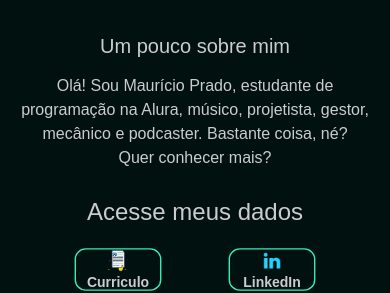
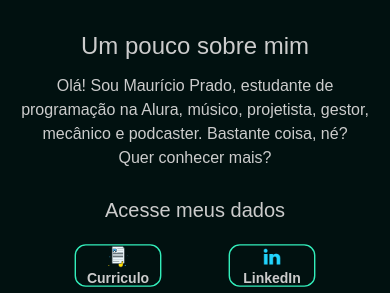
Before and after one commit to MauricioMadridPrado/meu-curriculo, a plain HTML site: page index.html in a window 390 px wide. Shown: the top 293 px of the page. Drawn offline with Linux system fonts and the light colour scheme.

Commit message:
Add files via upload

```diff
--- a/style/responsividade.css
+++ b/style/responsividade.css
@@ -18,7 +18,9 @@
     text-align: center;
 }
 .intro-texto-botoes-titulo{
+    display: block;
     margin: 30px 0 15px 0;
+    font-size: 1.25rem;
 }
 
 }
@@ -40,7 +42,7 @@
     }
     .intro-texto-titulo {
 
-        font-size: 1.25rem;
+        font-size: 1.5rem;
     }
     .intro-texto-paragrafo {
         font-size: 1rem;
```
